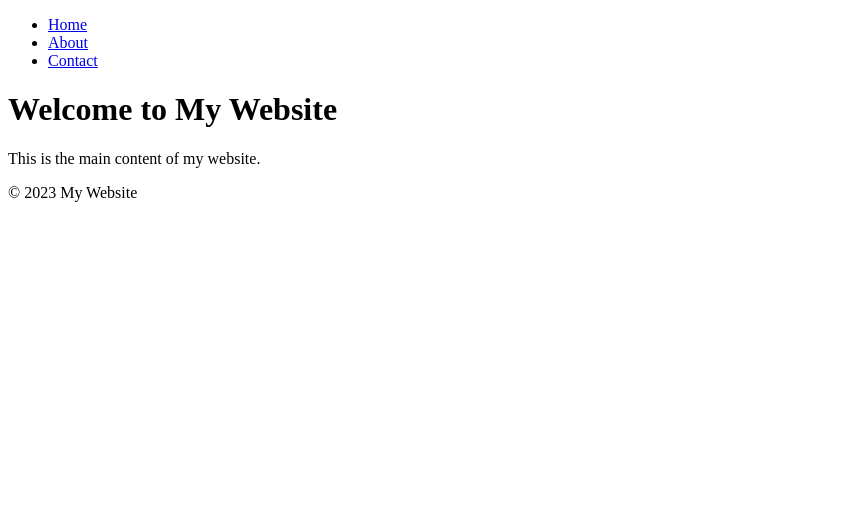
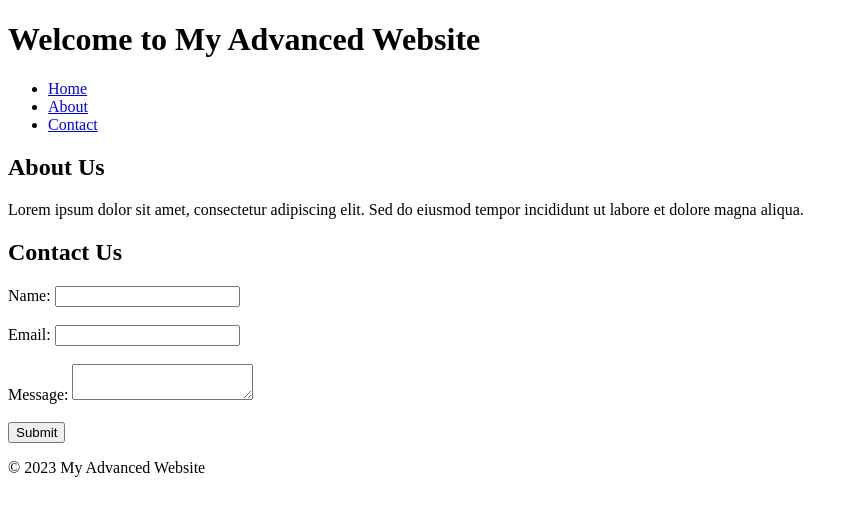
Before and after one commit to leviguenther/mywebsite, a plain HTML site: page index.html in a window 1280 px wide. Shown: the whole page, without its empty margins (0-858 px from the left). Drawn offline with Linux system fonts and the light colour scheme.

Commit message:
index.html

```diff
--- a/index.html
+++ b/index.html
@@ -1,26 +1,47 @@
 <!DOCTYPE html>
-<html>
+<html lang="en">
 <head>
-    <title>My Website</title>
+    <meta charset="UTF-8">
+    <meta name="viewport" content="width=device-width, initial-scale=1.0">
+    <title>Advanced Website</title>
+    <link rel="stylesheet" href="style.css">
 </head>
 <body>
     <header>
+        <h1>Welcome to My Advanced Website</h1>
         <nav>
             <ul>
                 <li><a href="#">Home</a></li>
-                <li><a href="#">About</a></li>
-                <li><a href="#">Contact</a></li>
+                <li><a href="#about">About</a></li>
+                <li><a href="#contact">Contact</a></li>
             </ul>
         </nav>
     </header>
 
     <main>
-        <h1>Welcome to My Website</h1>
-        <p>This is the main content of my website.</p>
+        <section id="about">
+            <h2>About Us</h2>
+            <p>Lorem ipsum dolor sit amet, consectetur adipiscing elit. Sed do eiusmod tempor incididunt ut labore et dolore magna aliqua.</p>
+        </section>
+
+        <section id="contact">
+            <h2>Contact Us</h2>
+            <form>
+                <label for="name">Name:</label>
+                <input type="text" id="name" name="name"><br><br>
+                <label for="email">Email:</label>
+                <input type="email" id="email" name="email"><br><br>
+                <label for="message">Message:</label>
+                <textarea id="message" name="message"></textarea><br><br>
+                <input type="submit" value="Submit">
+            </form>
+        </section>
     </main>
 
     <footer>
-        <p>&copy; 2023 My Website</p>
+        <p>&copy; 2023 My Advanced Website</p>
     </footer>
+
+    <script src="script.js"></script>
 </body>
 </html>
```
